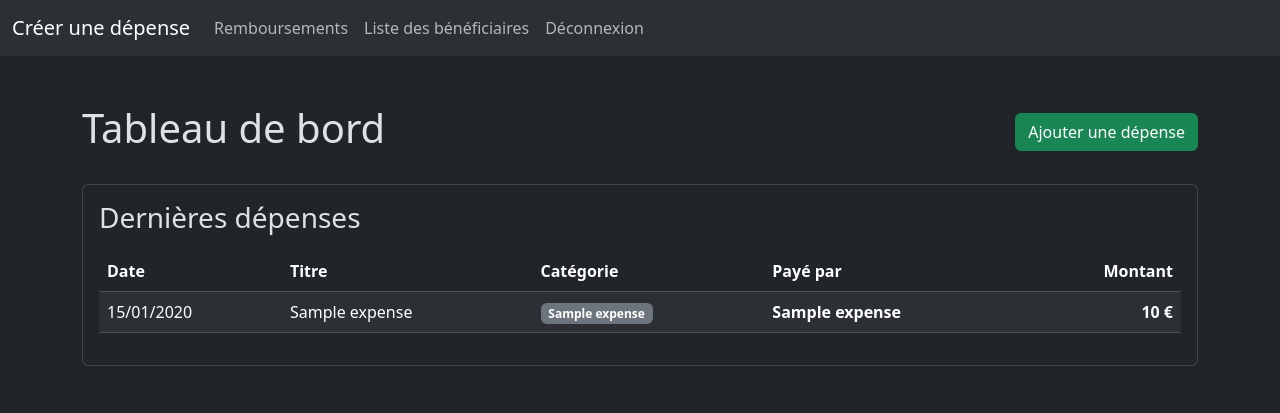
After one commit to mathysj45/Projet_tricount, a PHP site: template templates/member/dashboard.html.twig in a window 1280 px wide. The commit adds this page. Shown: the top 413 px of the page. Run offline with PHP 8.4, Linux system fonts and the light colour scheme; the template is opened without the code that fills it: most values are stand-ins (such as "Sample title", 1, 10 or a date in 2020); some libraries are stand-ins or nearby versions.

Commit message:
Ajout dashboard, nouveau home.

```diff
--- a/controllers/AbstractController.php
+++ b/controllers/AbstractController.php
@@ -11,6 +11,7 @@ class AbstractController
         ]);
 
         $twig->addExtension(new \Twig\Extension\DebugExtension());
+        $twig->addGlobal('session', $_SESSION);
 
         $this->twig = $twig;
     }
--- a/services/Router.php
+++ b/services/Router.php
@@ -51,6 +51,12 @@ class Router
             else if($_GET['route'] === 'create') {
                 $this->uc->create();
             }
+            else if($_GET['route'] === 'home') {
+            $this->ac->home();
+            }
+            else if($_GET['route'] === 'dashboard') {
+                $this->ac->dashboard();
+            }
             else
             {
                 $this->ac->notFound();
--- a/templates/expense/add.html.twig
+++ b/templates/expense/add.html.twig
@@ -49,10 +49,9 @@
                 </select>
             </fieldset>
 
-            <fieldset class="mb-3">
+            <div class="mb-3">
             <label class="form-label">Qui est concerné ?</label>
-
-                <div class="card p-3 text-dark">
+            <div class="card p-3">
                 {% for user in users %}
                     <div class="form-check">
                         <input class="form-check-input" type="checkbox" name="participants[]" value="{{ user.getId() }}" id="user_{{ user.getId() }}">
--- /dev/null
+++ b/templates/member/dashboard.html.twig
@@ -0,0 +1,49 @@
+{% extends "layout.html.twig" %}
+
+{% block header %}
+    {% include "partials/_header-user.html.twig" %}
+{% endblock %}
+
+{% block main %}
+<main class="py-5 container">
+    <div class="d-flex justify-content-between align-items-center mb-4">
+        <h1>Tableau de bord</h1>
+        <a href="index.php?route=add_expense" class="btn btn-success">
+            Ajouter une dépense
+        </a>
+    </div>
+
+    <div class="card shadow-sm">
+        <div class="card-body">
+            <h3 class="card-title mb-3">Dernières dépenses</h3>
+
+            {% if expenses is empty %}
+                <p class="text-muted">Aucune dépense pour le moment.</p>
+            {% else %}
+                <table class="table table-striped table-hover">
+                    <thead class="table-dark">
+                        <tr>
+                            <th>Date</th>
+                            <th>Titre</th>
+                            <th>Catégorie</th>
+                            <th>Payé par</th>
+                            <th class="text-end">Montant</th>
+                        </tr>
+                    </thead>
+                    <tbody>
+                        {% for expense in expenses %}
+                            <tr>
+                                <td>{{ expense.getDate()|date("d/m/Y") }}</td>
+                                <td>{{ expense.getTitle() }}</td>
+                                <td><span class="badge bg-secondary">{{ expense.categoryLabel }}</span></td>
+                                <td><strong>{{ expense.payerName }}</strong></td>
+                                <td class="text-end fw-bold">{{ expense.getAmount() }} €</td>
+                            </tr>
+                        {% endfor %}
+                    </tbody>
+                </table>
+            {% endif %}
+        </div>
+    </div>
+</main>
+{% endblock %}
```
Also changed, not shown: controllers/AuthController.php (+15 -1 lines), controllers/ExpenseController.php (+18 -6 lines), managers/ExpenseManager.php (+44 -1 lines), templates/home/home.html.twig (+13 -3 lines). Lines whose indentation alone changed are shown as unchanged.
